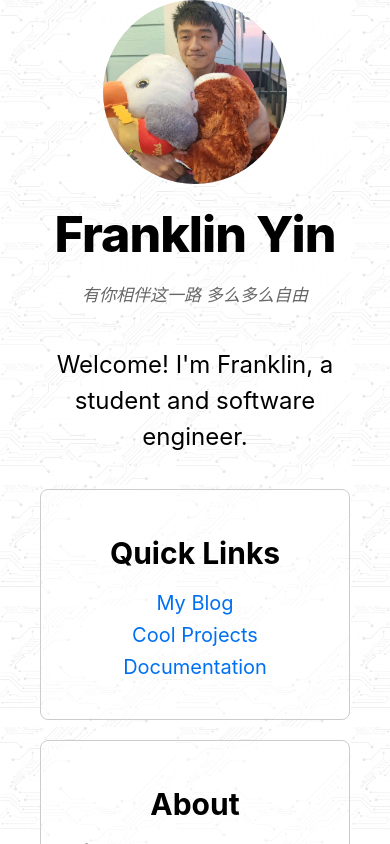
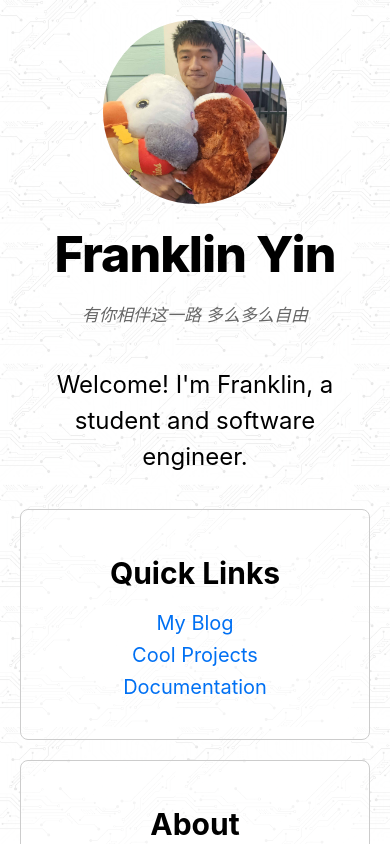
Before and after one commit to Yin4TheWin/personal-website, a Next.js app: page / in a window 390 px wide. Shown: the top 844 px of the page. Built offline with nearby package versions, Linux system fonts and the light colour scheme.

Commit message:
fix: add slight top margin for mobile devices to avoid squeezed look

```diff
--- a/styles/home.module.css
+++ b/styles/home.module.css
@@ -67,6 +67,9 @@
 }
 
 @media (max-width: 768px) {
+  .center {
+    margin: 1rem;
+  }
   .panelContainer {
     flex-direction: column;
     gap: 20px
```
